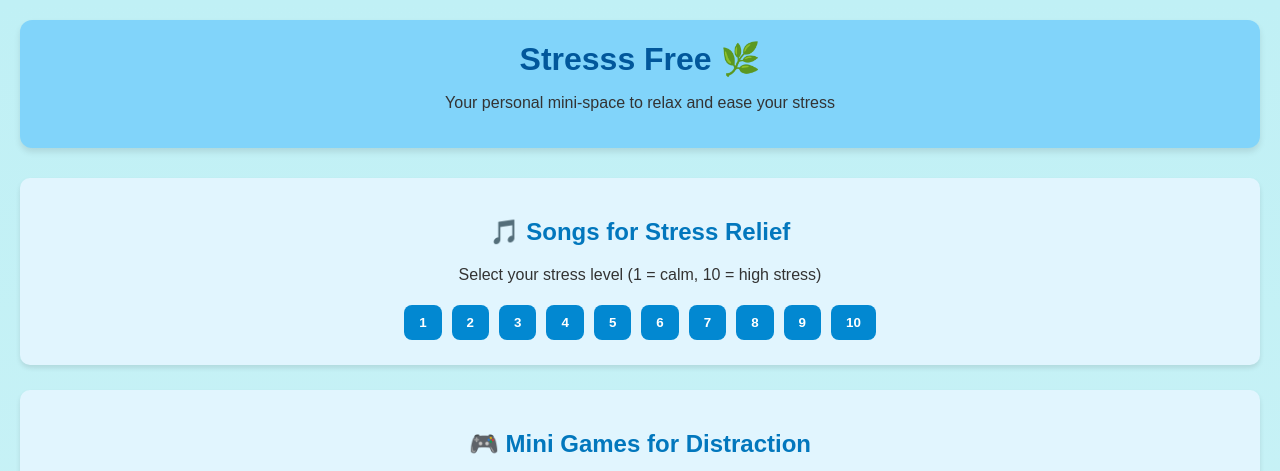
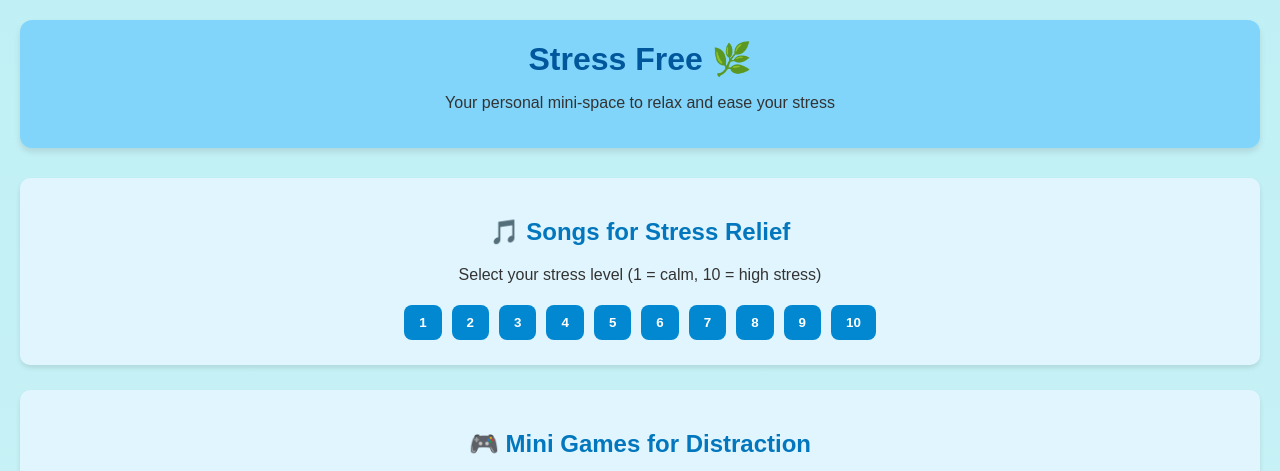
Before and after one commit to ish677/Homepage-, a plain HTML site: page index.html in a window 1280 px wide. Shown: the top 471 px of the page. Drawn offline with Linux system fonts and the light colour scheme.

Commit message:
Update index.html

```diff
--- a/index.html
+++ b/index.html
@@ -12,7 +12,7 @@
   <div id="bubbles"></div>
 
   <header>
-    <h1>Stresss Free 🌿</h1>
+    <h1>Stress Free 🌿</h1>
     <p>Your personal mini-space to relax and ease your stress</p>
   </header>
 
```
